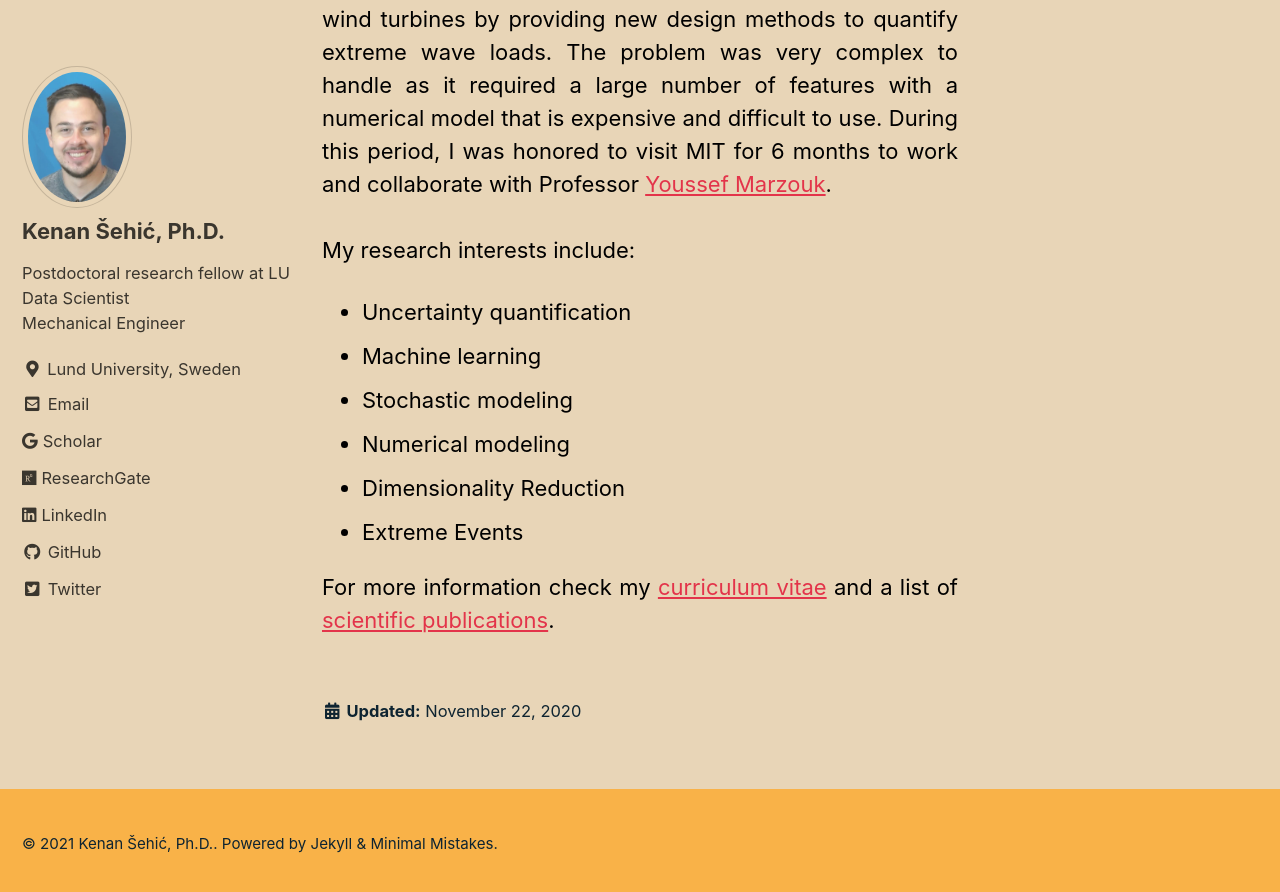
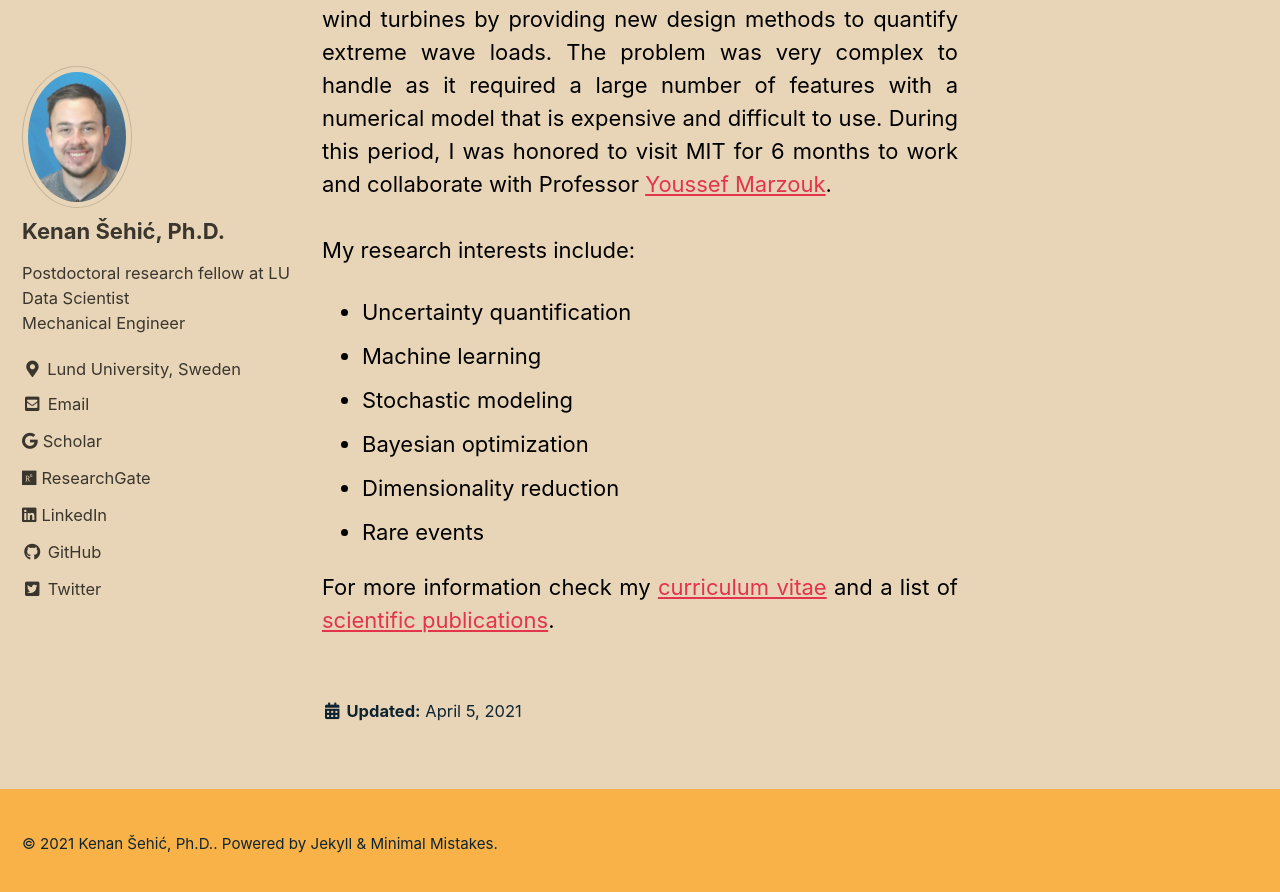
Before and after one commit to ksehic/ksehic.github.io, a Jekyll site: the page built from _pages/about.md, in a window 1280 px wide and 900 px high, scrolled down 1782 px. Shown: the top 892 px of the window. Built offline with Jekyll 4.4.1, drawn with Linux system fonts in a browser that asks for light colours; cached includes are drawn as plain includes.

Commit message:
about update

```diff
--- a/_pages/about.md
+++ b/_pages/about.md
@@ -1,7 +1,7 @@
 ---
 title: "About"
 permalink: /about/
-date: 2020-11-22
+date: 2021-04-05
 header:
     image: "/images/mit.jpg"
     caption: "MIT, Cambridge, Massachusetts"
@@ -16,8 +16,8 @@ My research interests include:
 * Uncertainty quantification
 * Machine learning
 * Stochastic modeling
-* Numerical modeling
-* Dimensionality Reduction
-* Extreme Events
+* Bayesian optimization
+* Dimensionality reduction
+* Rare events
 
 For more information check my [curriculum vitae](https://ksehic.github.io/cv/) and a list of [scientific publications](https://ksehic.github.io/articles/).
```
